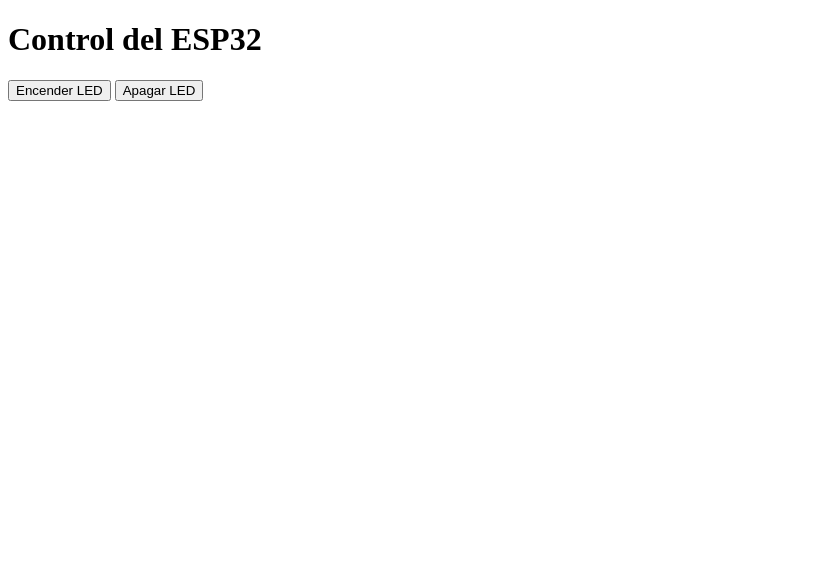
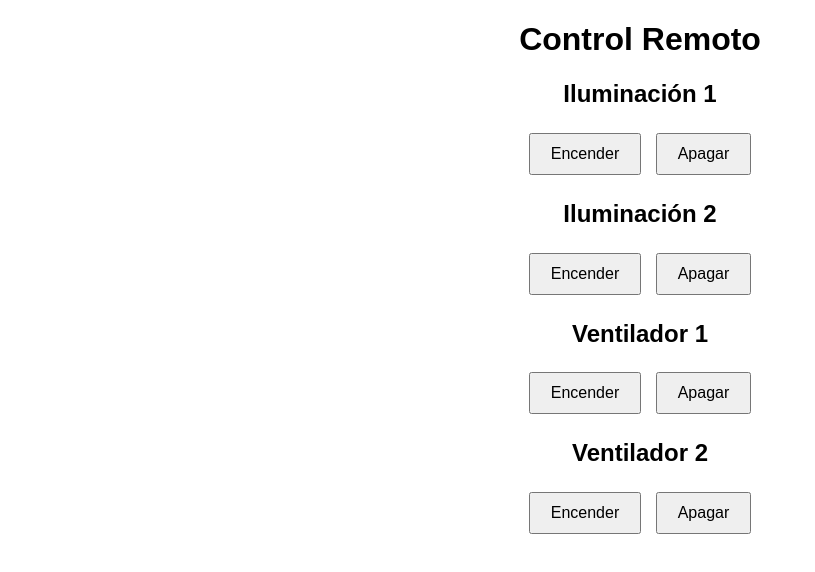
Before and after one commit to CASETAELECTRONICA/prueba_1, a plain HTML site: page index.html in a window 1280 px wide. Shown: the whole page, without its empty margins (0-815 px from the left). Drawn offline with Linux system fonts and the light colour scheme.

Commit message:
Update index.html

```diff
--- a/index.html
+++ b/index.html
@@ -2,27 +2,43 @@
 <html lang="es">
 <head>
 <meta charset="UTF-8">
-  <title>Panel ESP32</title>
+<title>Panel de Control ESP32</title>
+<style>
+  body { font-family: Arial; text-align: center; }
+  button { margin: 5px; padding: 10px 20px; font-size: 16px; }
+</style>
 </head>
 <body>
-  <h1>Control del ESP32</h1>
+<h1>Control Remoto</h1>
 
-  <button onclick="publish('led-status', 1)">Encender LED</button>
-  <button onclick="publish('led-status', 0)">Apagar LED</button>
+<div>
+  <h2>Iluminación 1</h2>
+  <button onclick="sendCmd('iluminacion-1', 1)">Encender</button>
+  <button onclick="sendCmd('iluminacion-1', 0)">Apagar</button>
+</div>
+<div>
+  <h2>Iluminación 2</h2>
+  <button onclick="sendCmd('iluminacion-2', 1)">Encender</button>
+  <button onclick="sendCmd('iluminacion-2', 0)">Apagar</button>
+</div>
+<div>
+  <h2>Ventilador 1</h2>
+  <button onclick="sendCmd('ventilador-1', 1)">Encender</button>
+  <button onclick="sendCmd('ventilador-1', 0)">Apagar</button>
+</div>
+<div>
+  <h2>Ventilador 2</h2>
+  <button onclick="sendCmd('ventilador-2', 1)">Encender</button>
+  <button onclick="sendCmd('ventilador-2', 0)">Apagar</button>
+</div>
 
 <script>
-    async function publish(topic, value) {
-      try {
-        const resp = await fetch("/api/publish", {
+async function sendCmd(topic, value) {
+  await fetch("/api/publish", {
     method: "POST",
-          headers: { "Content-Type": "application/json" },
+    headers: {"Content-Type": "application/json"},
     body: JSON.stringify({ topic, value })
   });
-        if (!resp.ok) throw new Error(await resp.text());
-        console.log(`Publicado ${value} en ${topic}`);
-      } catch (err) {
-        console.error("Error publicando:", err);
-      }
 }
 </script>
 </body>
```
Lines whose indentation alone changed are shown as unchanged.
